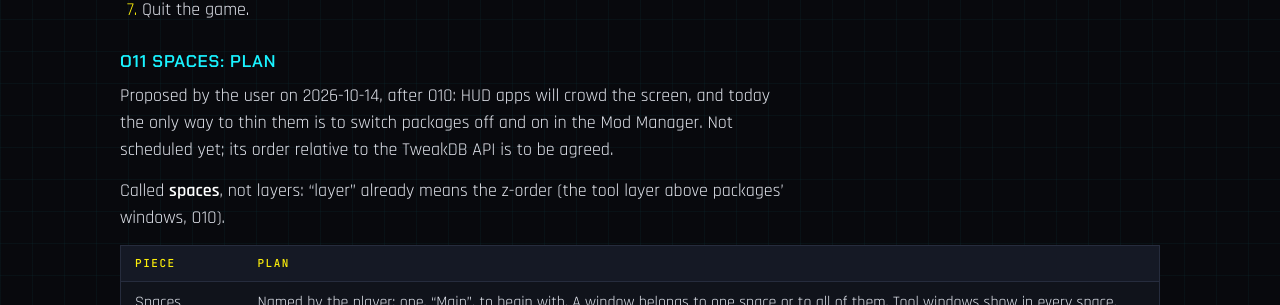
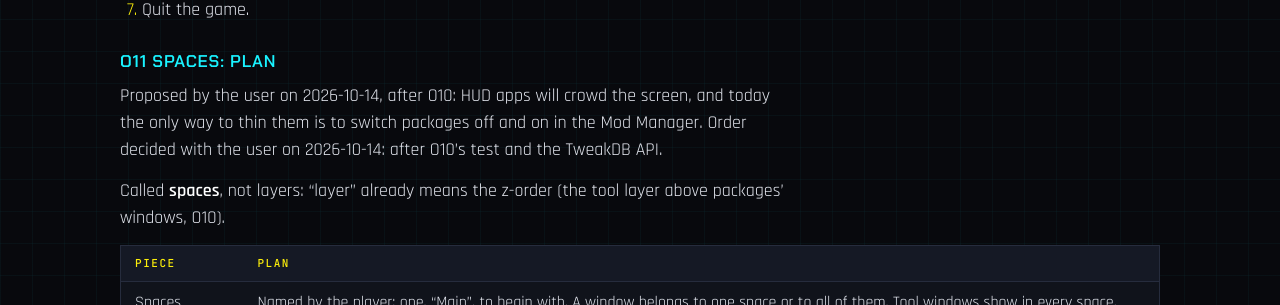
Before and after one commit to CyberbuildsAI/REDnode, a Jekyll site: the page built from docs/overlay.md, in a window 1280 px wide and 900 px high, scrolled down 26813 px. Shown: the part 176-481 px from the top of the window. Built offline with Jekyll 4.4.1, drawn with Linux system fonts in a browser that asks for light colours; our own code applies the rules of GitHub Pages for plain Markdown files.

Commit message:
Order: TweakDB API, then O11 Spaces
Co-Authored-By: Claude Opus 5.5 <noreply@anthropic.com>

```diff
--- a/docs/overlay.md
+++ b/docs/overlay.md
@@ -581,7 +581,7 @@ Use the **Test timer**: Start, then Mark after each step.
 
 ### O11 Spaces: plan
 
-Proposed by the user on 2026-10-14, after O10: HUD apps will crowd the screen, and today the only way to thin them is to switch packages off and on in the Mod Manager. Not scheduled yet; its order relative to the TweakDB API is to be agreed.
+Proposed by the user on 2026-10-14, after O10: HUD apps will crowd the screen, and today the only way to thin them is to switch packages off and on in the Mod Manager. Order decided with the user on 2026-10-14: after O10's test and the TweakDB API.
 
 Called **spaces**, not layers: "layer" already means the z-order (the tool layer above packages' windows, O10).
 
```
Also changed, not shown: CLAUDE.md (+1 -1 lines).
